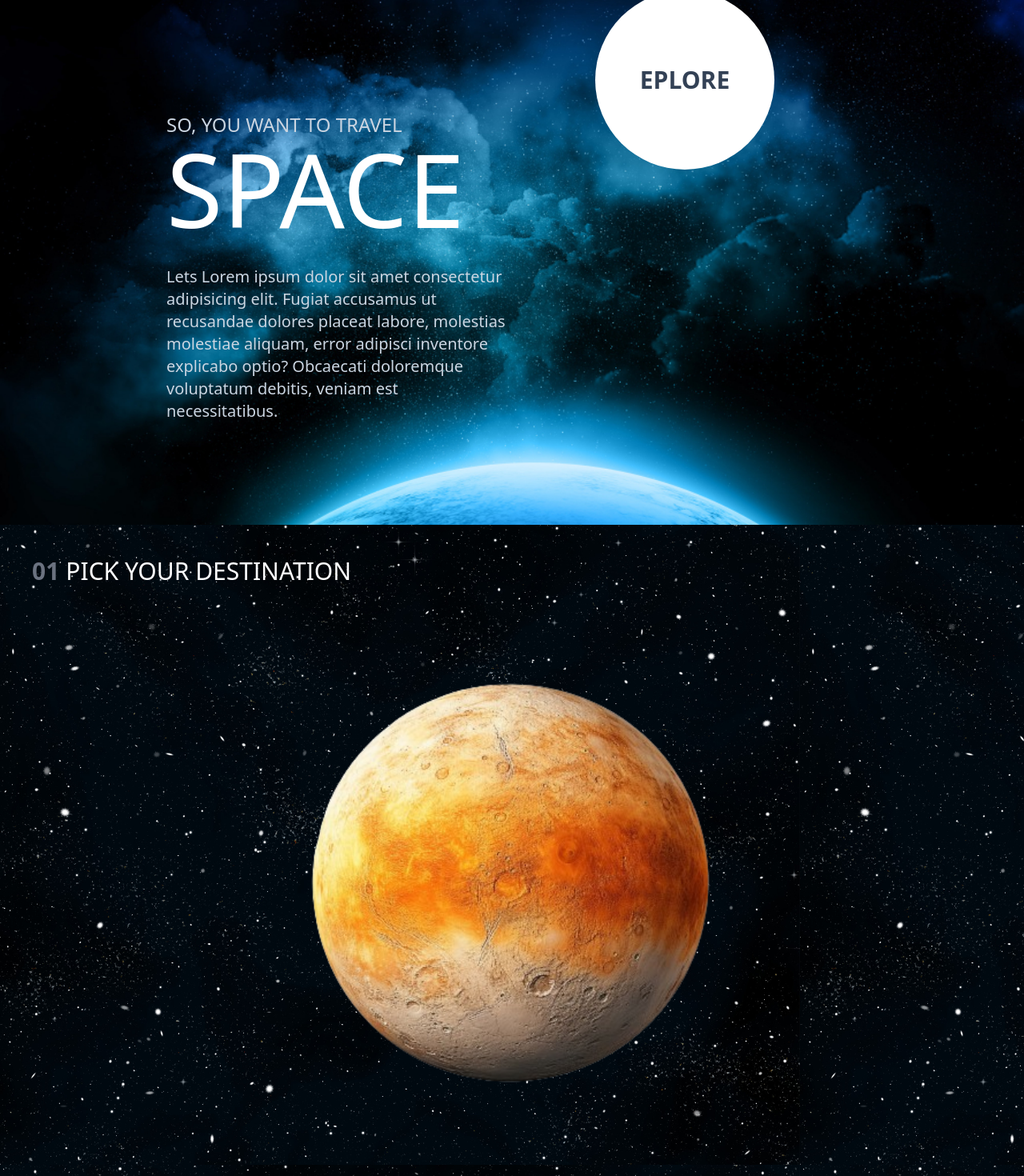
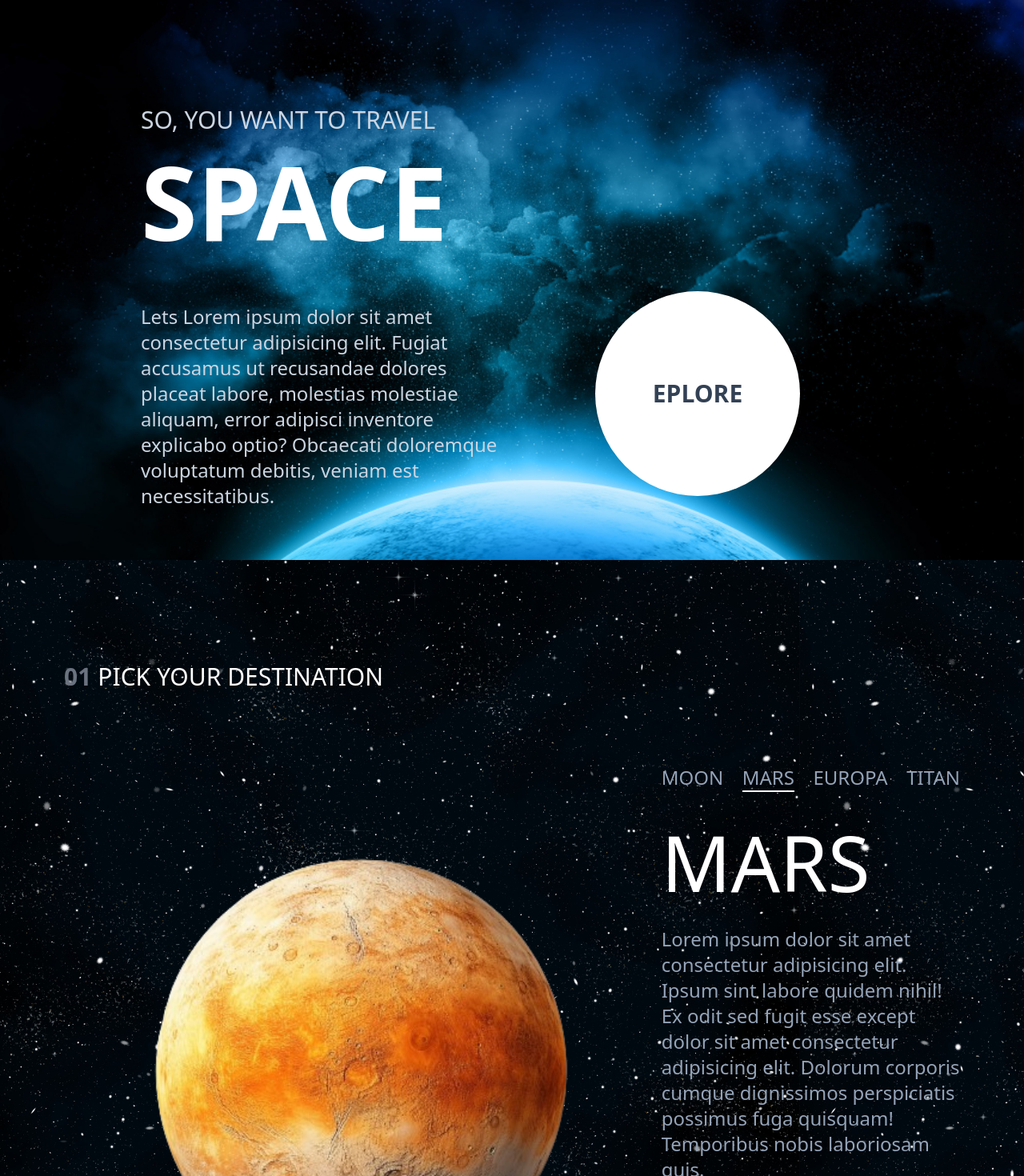
Before and after one commit to mktmakanta/move-landing-page, a React (Vite) app in the folder my-project/: page / in a window 1280 px wide. Shown: the part 180-1650 px from the top of the page at 80% size. Built offline with nearby package versions, Linux system fonts and the light colour scheme.

Commit message:
begin the day still  working on the desktop view

```diff
--- a/my-project/src/Content.jsx
+++ b/my-project/src/Content.jsx
@@ -2,36 +2,40 @@ function Content() {
 return (
   <>
     <div
-    className=" text-center space-y-6 p-8 md:p-16 md:px-52  font-semiboldbold text-lg  text-slate-300 bg-[url('/src/images/background1.jpg')] bg-no-repeat bg-center bg-cover xl:grid xl:grid-cols-2">
-      <div className="xl:text-left">
-        <h3 className="text-2xl xl:mt-44  ">SO, YOU WANT TO TRAVEL</h3>
-        <h1 className="text-8xl md:text-9xl text-white pb-8">SPACE</h1>
-        <p className="pb-16 text-balance text-xl">Lets Lorem ipsum dolor sit amet consectetur adipisicing elit. Fugiat accusamus ut recusandae dolores placeat labore, molestias molestiae aliquam, error adipisci inventore explicabo optio? Obcaecati doloremque voluptatum debitis, veniam est necessitatibus.</p>
+    className=" text-center space-y-6 p-8 md:p-16 md:px-52  xl:px-44 xl:h-screen font-semiboldbold text-lg  text-slate-300 bg-[url('/src/images/background1.jpg')] bg-no-repeat bg-center bg-cover xl:flex justify-center items-center">
+      <div className=" xl:grid xl:grid-cols-2 justify-center xl:h-2/4">
+      <div className="xl:text-left xl:flex  flex-col justify-center ">
+        <h3 className="text-2xl xl:text-3xl xl:mb-5 ">SO, YOU WANT TO TRAVEL</h3>
+        <h1 className="text-8xl md:text-9xl xl:font-bold text-white pb-8 xl:mb-8">SPACE</h1>
+        <p className="pb-16 text-balance text-xl xl:text-2xl">Lets Lorem ipsum dolor sit amet consectetur adipisicing elit. Fugiat accusamus ut recusandae dolores placeat labore, molestias molestiae aliquam, error adipisci inventore explicabo optio? Obcaecati doloremque voluptatum debitis, veniam est necessitatibus.</p>
         </div>
-        <div className="w-44 h-44 md:w-56 md:h-56  bg-white flex justify-center items-center rounded-full mx-auto mb-32 font-semibold text-2xl md:text-3xl text-slate-700 xl:mt-44">EPLORE</div>
+        <div className="xl:flex items-end">
+        <div className="w-44 h-44 md:w-56 md:h-56 xl:h-64 xl:w-64 bg-white flex justify-center items-center rounded-full mx-auto mb-32 xl:mb-20 font-semibold text-2xl md:text-3xl text-slate-700 ">EPLORE</div>
+        </div>
+      </div>
     </div>
     <div
-    className="px-4 md:px-10 text-white  w-full bg-[url('/src/images/background2.jpg')]"
+    className="px-4 md:px-10 xl:px-20 text-white  w-full bg-[url('/src/images/background2.jpg')] xl:h-screen xl:grid grid-cols-3 gap-0"
     >
-        <div>
-          <h3 className="text-2xl py-4 md:text-3xl md:pt-10"><span className="text-gray-500 mr-2 font-bold">01</span>PICK YOUR DESTINATION</h3>
-          <img src="src/images/image1.png"  alt="mass image" className="h-3/5 w-3/5 mx-auto" />
+        <div className="col-span-2 xl:p-0">
+          <h3 className="text-2xl py-4 md:text-3xl md:pt-10 xl:pt-32"><span className="text-gray-500 mr-2 font-bold">01</span>PICK YOUR DESTINATION</h3>
+          <img src="src/images/image1.png"  alt="mass image" className="h-3/5 w-3/5 mx-auto  xl:h-98 xl:w-98 xl:mt-20" />
         </div>
-        <div>
-          <ul className="flex justify-between  mx-10 md:mx-44 mb-10  text-slate-400 text-xl md:text-2xl">
+        <div className="col-span-1">
+          <ul className="flex justify-between xl:mt-64 mx-10 md:mx-44 xl:mx-0 mb-10  text-slate-400 text-xl md:text-2xl">
             <li>MOON</li>
             <li className="border-b-2 border-white ">MARS</li>
             <li>EUROPA</li>
             <li>TITAN</li>
           </ul>
           <h1 className="text-8xl  text-white pb-8">MARS</h1>
-          <p className=" text-slate-400 text-xl md:text-2xl text-wrap border-b-2 border-slate-400 pb-20 md:pb-44">Lorem ipsum dolor sit amet consectetur adipisicing elit. Ipsum sint labore quidem nihil! Ex odit sed fugit esse except dolor sit amet consectetur adipisicing elit. Dolorum corporis cumque dignissimos perspiciatis possimus fuga quisquam! Temporibus nobis laboriosam quis.</p>
-          <div className="flex justify-between w-3/5 mt-5">
+          <p className=" text-slate-400 text-xl md:text-2xl text-wrap border-b-2 border-slate-500 pb-20 md:pb-44 xl:pb-32">Lorem ipsum dolor sit amet consectetur adipisicing elit. Ipsum sint labore quidem nihil! Ex odit sed fugit esse except dolor sit amet consectetur adipisicing elit. Dolorum corporis cumque dignissimos perspiciatis possimus fuga quisquam! Temporibus nobis laboriosam quis.</p>
+          <div className="flex justify-between w-3/5 xl:w-full xl:justify-start gap-16 mt-5">
             <div>
               <h3 className="text-slate-400 text-sm">AVG. DISTANCE</h3>
               <h2 className="text-3xl mt-2 mb-4">225 MILL.KM</h2>
             </div>
-            <div className="pb-24 md:pb-10">
+            <div className="pb-24 md:pb-10 ">
               <h3 className="text-slate-400 text-sm">EST. TRAVEL TIME</h3>
               <h2 className="text-3xl mt-2 mb-4">9 MONTHS</h2>
             </div>
--- a/my-project/tailwind.config.js
+++ b/my-project/tailwind.config.js
@@ -5,7 +5,17 @@ content: [
     "./src/*.{js,ts,jsx,tsx}",
   ],
   theme: {
-    extend: {},
+    extend: {
+      width: {
+        '96': '36rem',
+        '98': '48rem',
+      },
+      height: {
+        '97': '36rem',
+        '98': '48rem',
+      },
+
+    },
   },
   plugins: [],
 }
```
